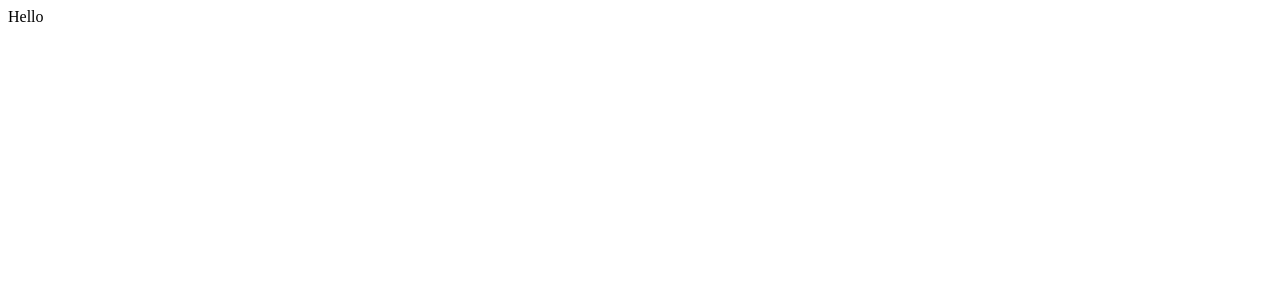
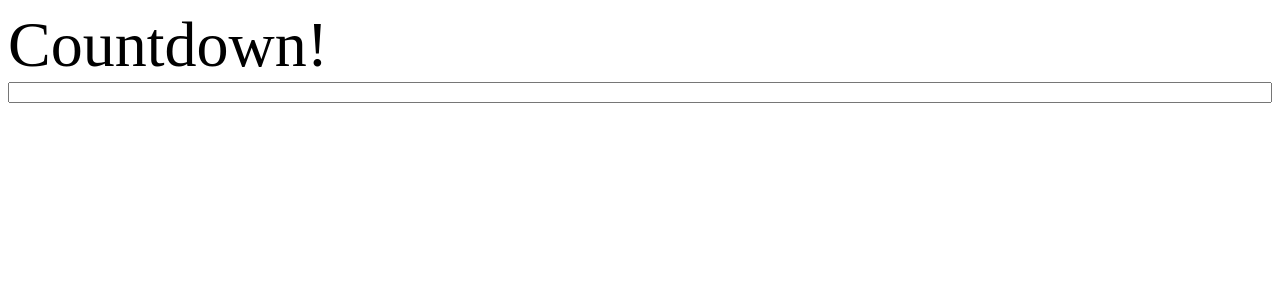
Before and after one commit to Jshhhh/Countdown, a React app: page / in a window 1280 px wide. Shown: the top 300 px of the page. Built offline with nearby package versions, Linux system fonts and the light colour scheme; the HTML template or start-up script is replaced by a standard one.

Commit message:
adds css file

```diff
--- a/src/components/App.jsx
+++ b/src/components/App.jsx
@@ -1,16 +1,21 @@
 import React from 'react';
+import './App.scss'
 
 class App extends React.Component {
   constructor() {
     super();
     this.state = {
-
+      input: '',
+      events: [],
     };
   }
 
   render() {
     return (
-      <div>Hello</div>
+      <section className='main'>
+        <div className='header'>Countdown!</div>
+        <input></input>
+      </section>
     )
   }
 };
--- /dev/null
+++ b/src/components/App.scss
@@ -0,0 +1,8 @@
+.main {
+  display: grid;
+  columns: 1;
+}
+
+.header {
+  font-size: 4rem;
+}
```
Also changed, not shown: 1 other file (tests, documents, lock files or other folders).
